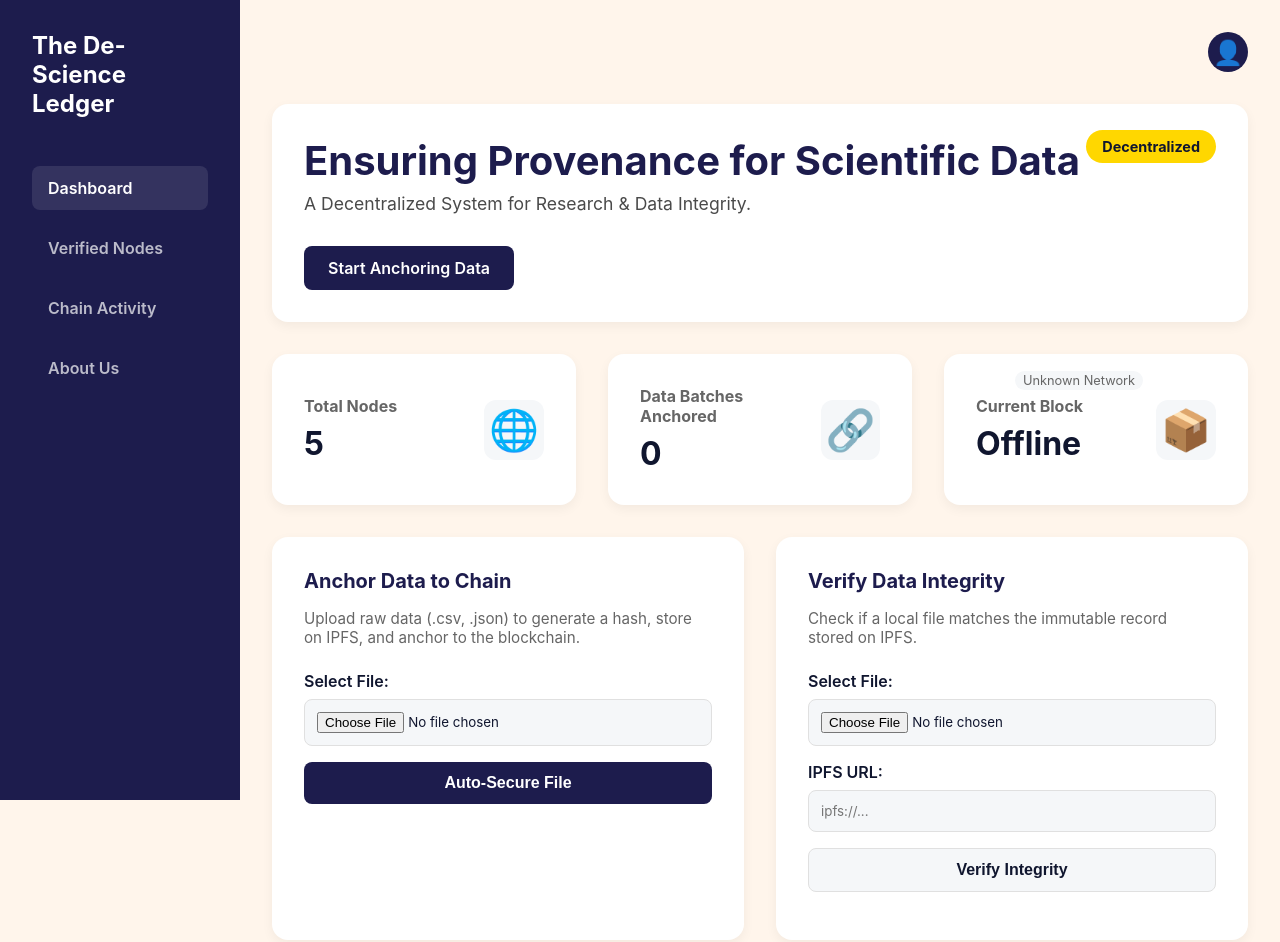
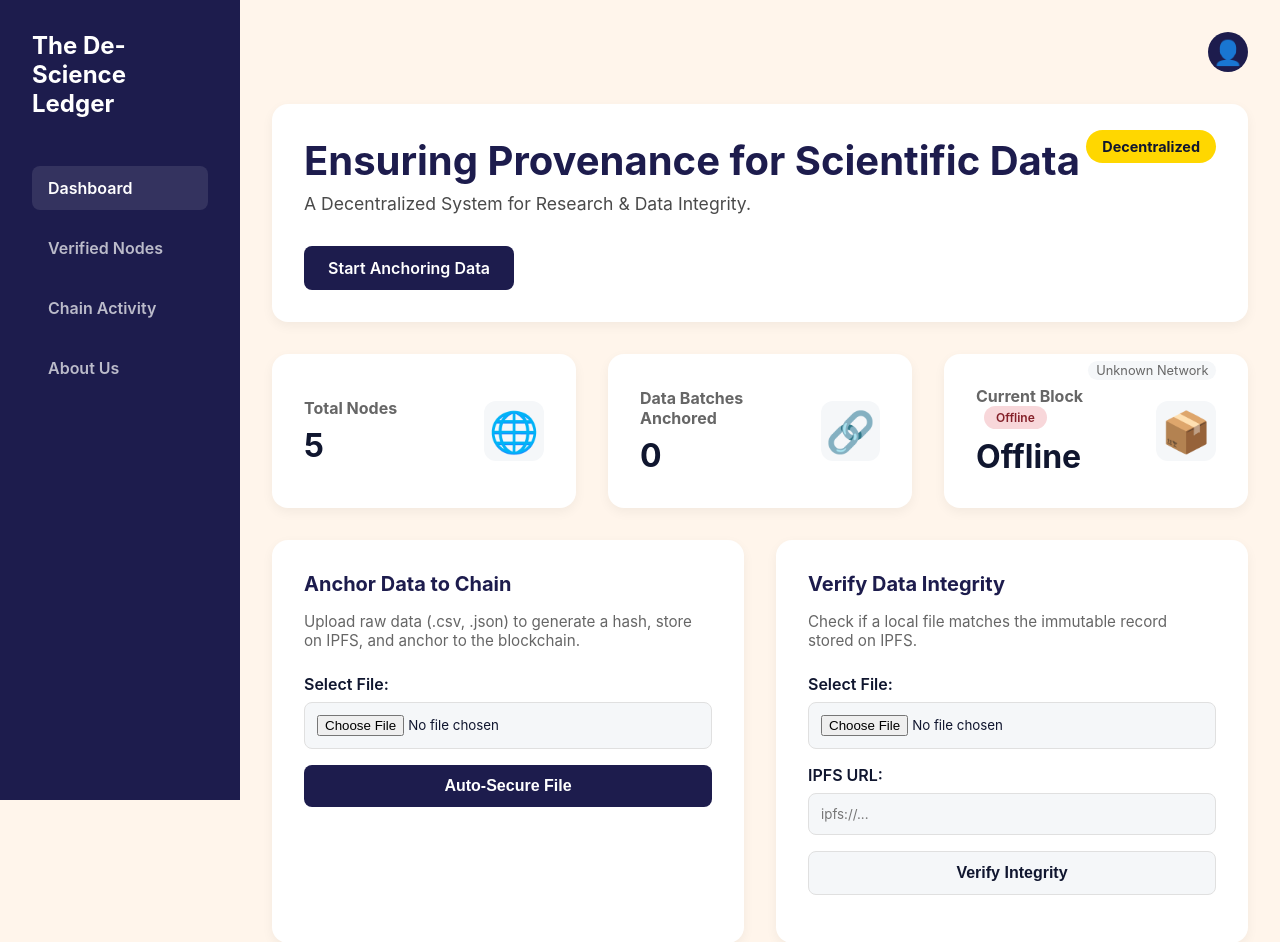
Before and after one commit to sahil007-ai/-ENIGMA_2.0_Tech_Titans_DeScience_Ledger, a Flask app: page / in a window 1280 px wide. Shown: the top 942 px of the page. Run offline with Flask 3, Linux system fonts and the light colour scheme; data that the repository does not hold is empty.

Commit message:
Show network Online badge and export web3 alias for app

```diff
--- a/blockchain.py
+++ b/blockchain.py
@@ -41,6 +41,9 @@
 else:
     contract = None
 
+# Provide an alias that other modules expect (`web3`) so imports are compatible
+web3 = w3
+
 def anchor_on_chain(sha256_hash, ipfs_uri):
     """Sends a transaction to the blockchain to permanently store the hash and URI."""
     if not w3.is_connected() or not contract:
--- a/templates/dashboard.html
+++ b/templates/dashboard.html
@@ -56,7 +56,13 @@
                 <div class="card stat-card current-block-card">
                     <div class="stat-info">
                         <span class="network-badge">{{ stats.network_name }}</span>
-                        <h3>Current Block</h3>
+                        <h3>Current Block
+                            {% if stats.current_block != 'Offline' and stats.current_block != 'Error' %}
+                                <span class="status-badge status-verified" style="font-size:0.75rem; margin-left:8px;">Online ✓</span>
+                            {% else %}
+                                <span class="status-badge status-offline" style="font-size:0.75rem; margin-left:8px;">Offline</span>
+                            {% endif %}
+                        </h3>
                         <p class="stat-value">{{ stats.current_block }}</p>
                     </div>
                     <div class="stat-icon-container">📦</div>
```
